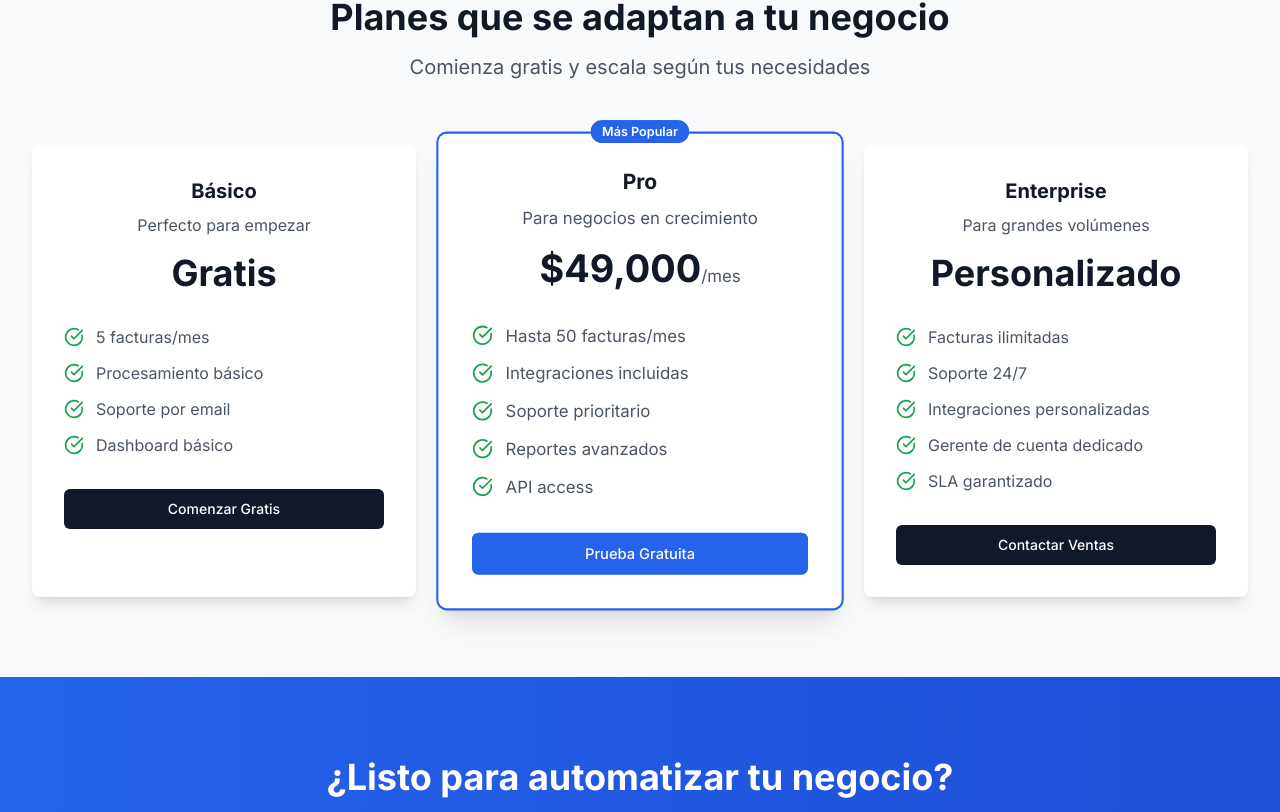
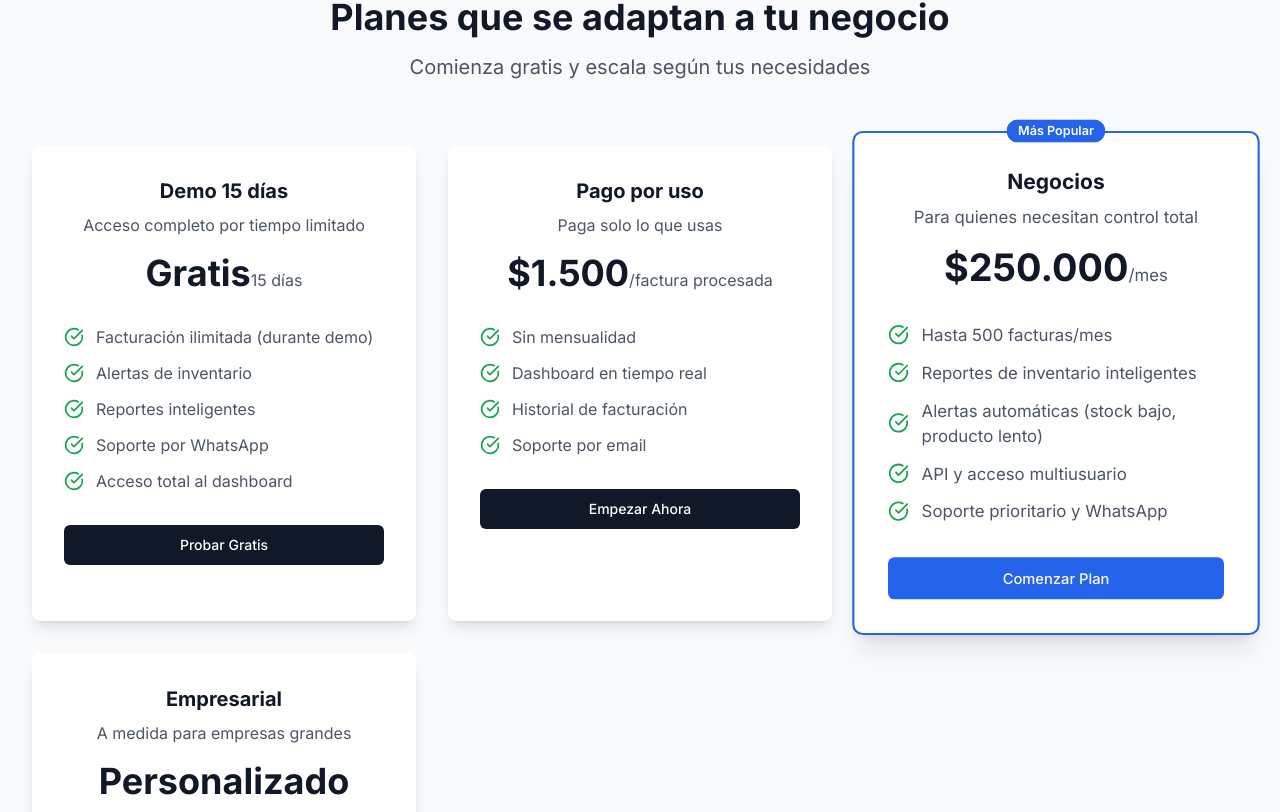
Before and after one commit to EdwLearn/FacturIA-info, a Next.js app: page / in a window 1280 px wide. Shown: the part 2508-3320 px from the top of the page. Built offline with nearby package versions, Linux system fonts and the light colour scheme.

Commit message:
Update page.tsx

```diff
--- a/app/page.tsx
+++ b/app/page.tsx
@@ -72,19 +72,19 @@ export default function LandingPage() {
 
   const testimonials = [
     {
-      name: "María González",
-      company: "Almacén Medellín JA",
+      name: "Magda Martinez",
+      company: "Almacén Medellín - Chinú (Córdoba)",
       text: "FacturIA redujo el tiempo de procesamiento de facturas en un 90%. Ahora puedo enfocarme en atender clientes.",
       rating: 5,
     },
     {
-      name: "Carlos Rodríguez",
+      name: "Alejandro Giraldo",
       company: "Melos Paisas",
       text: "La integración con nuestro POS fue perfecta. El inventario se actualiza automáticamente.",
       rating: 5,
     },
     {
-      name: "Ana Martínez",
+      name: "Julian Quiceno",
       company: "Almacén El Rey",
       text: "Increíble precisión en la extracción de datos. Ya no tenemos errores de digitación.",
       rating: 5,
@@ -93,45 +93,66 @@ export default function LandingPage() {
 
   const pricing = [
   {
-      name: "Básico",
+    name: "Demo 15 días",
     price: "Gratis",
-      period: "",
-      description: "Perfecto para empezar",
-      features: ["5 facturas/mes", "Procesamiento básico", "Soporte por email", "Dashboard básico"],
-      cta: "Comenzar Gratis",
+    period: "15 días",
+    description: "Acceso completo por tiempo limitado",
+    features: [
+      "Facturación ilimitada (durante demo)",
+      "Alertas de inventario",
+      "Reportes inteligentes",
+      "Soporte por WhatsApp",
+      "Acceso total al dashboard",
+    ],
+    cta: "Probar Gratis",
     popular: false,
   },
   {
-      name: "Pro",
-      price: "$49,000",
+    name: "Pago por uso",
+    price: "$1.500",
+    period: "/factura procesada",
+    description: "Paga solo lo que usas",
+    features: [
+      "Sin mensualidad",
+      "Dashboard en tiempo real",
+      "Historial de facturación",
+      "Soporte por email",
+    ],
+    cta: "Empezar Ahora",
+    popular: false,
+  },
+  {
+    name: "Negocios",
+    price: "$250.000",
     period: "/mes",
-      description: "Para negocios en crecimiento",
+    description: "Para quienes necesitan control total",
     features: [
-        "Hasta 50 facturas/mes",
-        "Integraciones incluidas",
-        "Soporte prioritario",
-        "Reportes avanzados",
-        "API access",
+      "Hasta 500 facturas/mes",
+      "Reportes de inventario inteligentes",
+      "Alertas automáticas (stock bajo, producto lento)",
+      "API y acceso multiusuario",
+      "Soporte prioritario y WhatsApp",
     ],
-      cta: "Prueba Gratuita",
+    cta: "Comenzar Plan",
     popular: true,
   },
   {
-      name: "Enterprise",
+    name: "Empresarial",
     price: "Personalizado",
     period: "",
-      description: "Para grandes volúmenes",
+    description: "A medida para empresas grandes",
     features: [
-        "Facturas ilimitadas",
-        "Soporte 24/7",
-        "Integraciones personalizadas",
-        "Gerente de cuenta dedicado",
-        "SLA garantizado",
+      "Facturación ilimitada",
+      "Consultoría personalizada",
+      "Integración con ERP",
+      "SLA garantizado y soporte 24/7",
+      "Análisis predictivo de ventas",
     ],
-      cta: "Contactar Ventas",
+    cta: "Habla con Ventas",
     popular: false,
   },
 ]
+
 
   return (
     <div className="min-h-screen bg-white">
```
Lines whose indentation alone changed are shown as unchanged.
